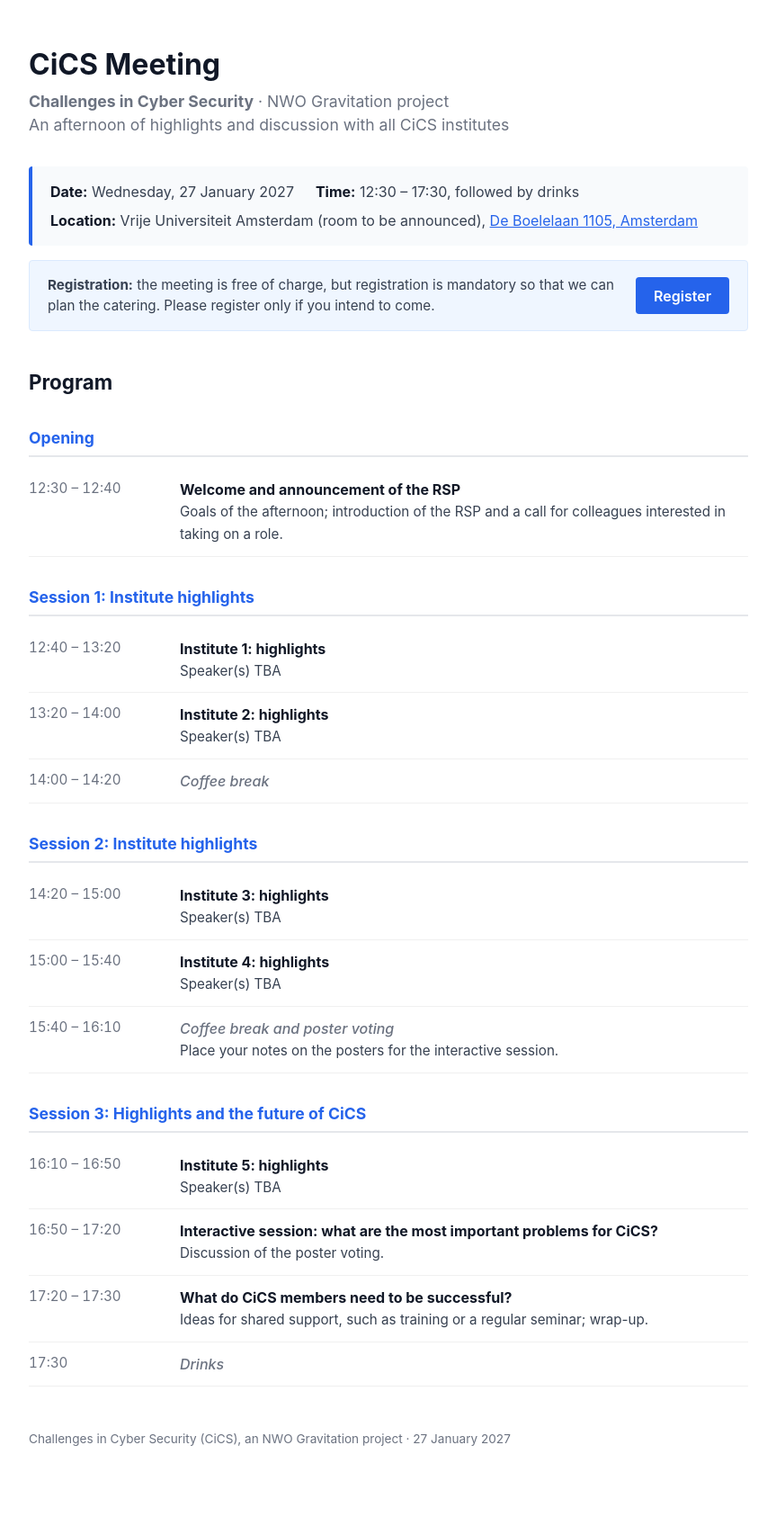
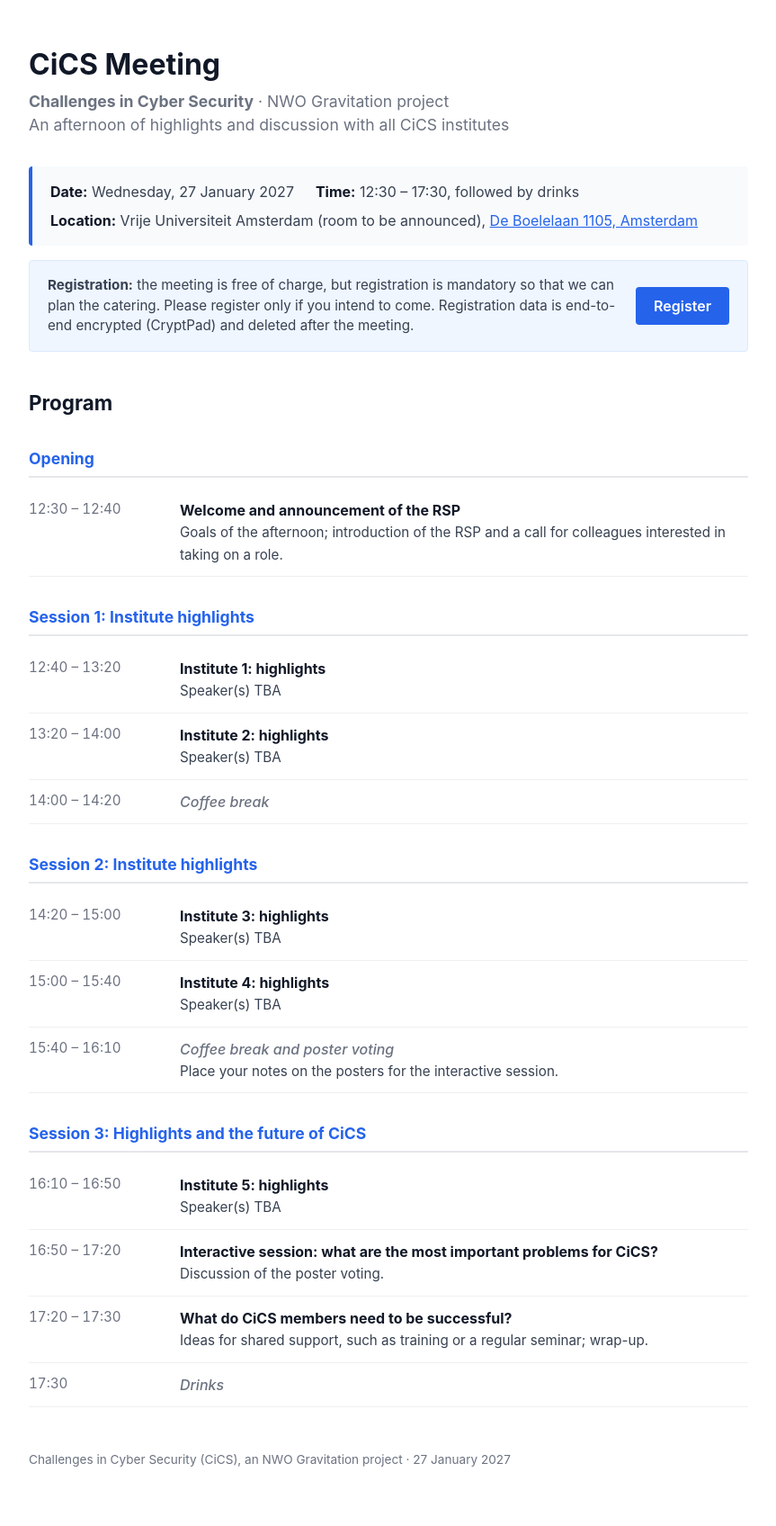
Before and after one commit to CiCS-project/meeting-2027, a Jekyll site: the page built from index.html, in a window 1280 px wide. Shown: the whole page at 90% size, without its empty margins (208-1071 px from the left). Built offline with Jekyll 4.4.1, drawn with Linux system fonts in a browser that asks for light colours; before the commit the page ends 1673 px from its top, so only the background shows below that.

Commit message:
Switch registration to own CryptPad form (end-to-end encrypted)
Co-Authored-By: Claude Opus 5.5 <noreply@anthropic.com>

```diff
--- a/_config.yml
+++ b/_config.yml
@@ -11,8 +11,8 @@ event:
   location: "Vrije Universiteit Amsterdam (room to be announced)"
   address: "De Boelelaan 1105, Amsterdam"
   map_url: "https://www.google.com/maps/search/?api=1&query=Vrije+Universiteit+Amsterdam+De+Boelelaan+1105"
-  registration_url: "https://hyperelliptic.org/tanja/c896aa4b90aee4a9a69d5b059a0570451b53a4c9-reg.html"
-  registration_text: "the meeting is free of charge, but registration is mandatory so that we can plan the catering. Please register only if you intend to come."
+  registration_url: "https://cryptpad.fr/form/#/2/form/view/d-FrQ-Tqb-tQkW5K+PJRydmjYejnx3B9NAYOYdB1E+o/"
+  registration_text: "the meeting is free of charge, but registration is mandatory so that we can plan the catering. Please register only if you intend to come. Registration data is end-to-end encrypted (CryptPad) and deleted after the meeting."
 
 baseurl: "/meeting-2027"
 url: "https://cics-project.github.io"
```
Also changed, not shown: README.md.
